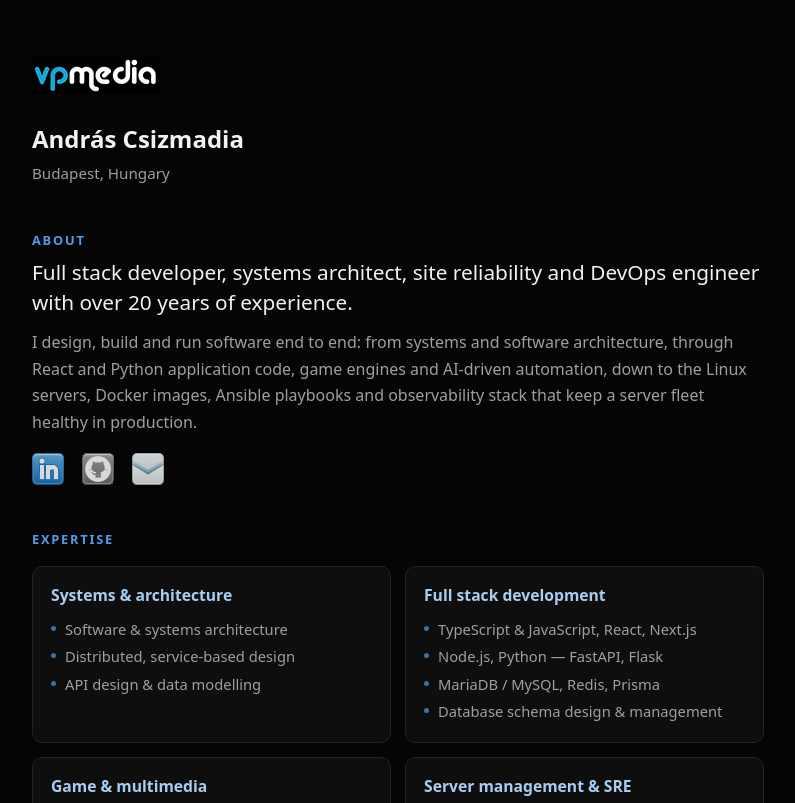
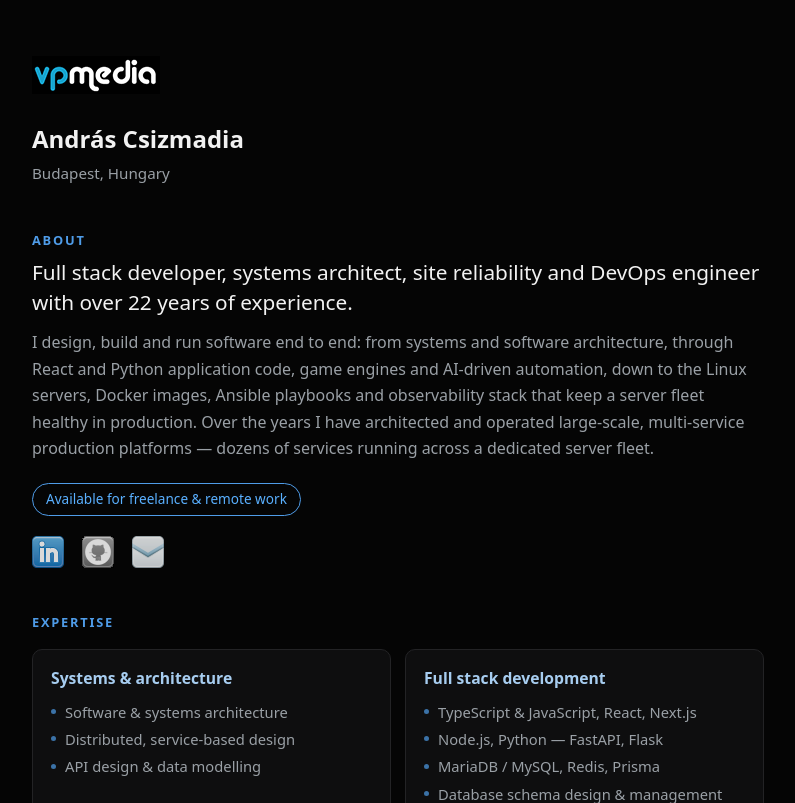
Before and after one commit to vpmedia/vpmedia-hu, a plain HTML site: page docs/index.html in a window 1280 px wide. Shown: the top 803 px of the page, without its empty margins (242-1037 px from the left). Drawn offline with Linux system fonts and the light colour scheme.

Commit message:
Add scale/impact, availability, languages; update experience to 22+ years
Co-Authored-By: Claude Opus 4.7 <noreply@anthropic.com>

```diff
--- a/docs/index.html
+++ b/docs/index.html
@@ -54,6 +54,15 @@
               margin: 0;
               color: var(--muted);
               font-size: .95rem;
+            }
+            .availability {
+              display: inline-block;
+              margin: 14px 0 2px;
+              padding: 4px 13px;
+              border: 1px solid var(--accent);
+              border-radius: 999px;
+              color: var(--link);
+              font-size: .85rem;
             }
             section {
               margin-top: 44px;
@@ -176,15 +185,19 @@
             <h2>About</h2>
             <p class="lead">
                 Full stack developer, systems architect, site reliability
-                and DevOps engineer with over 20 years of experience.
+                and DevOps engineer with over 22 years of experience.
             </p>
             <p class="muted">
                 I design, build and run software end to end: from systems and
                 software architecture, through React and Python application
                 code, game engines and AI-driven automation, down to the Linux
                 servers, Docker images, Ansible playbooks and observability
-                stack that keep a server fleet healthy in production.
+                stack that keep a server fleet healthy in production. Over the
+                years I have architected and operated large-scale, multi-service
+                production platforms &mdash; dozens of services running across a
+                dedicated server fleet.
             </p>
+            <p class="availability">Available for freelance &amp; remote work</p>
             <div class="social">
                 <a href="https://www.linkedin.com/in/vpmedia" target="_blank" rel="noopener"><img src="assets/img/linkedin.png" alt="LinkedIn"></a>
                 <a href="https://www.github.com/vpmedia" target="_blank" rel="noopener"><img src="assets/img/github.png" alt="GitHub"></a>
@@ -264,6 +277,7 @@
                 <a href="https://www.linkedin.com/in/vpmedia" target="_blank" rel="noopener">linkedin.com/in/vpmedia</a>
                 <a href="https://www.github.com/vpmedia" target="_blank" rel="noopener">github.com/vpmedia</a>
             </p>
+            <p class="muted">Languages: English &amp; Hungarian</p>
         </section>
     </div>
     </body>
```
